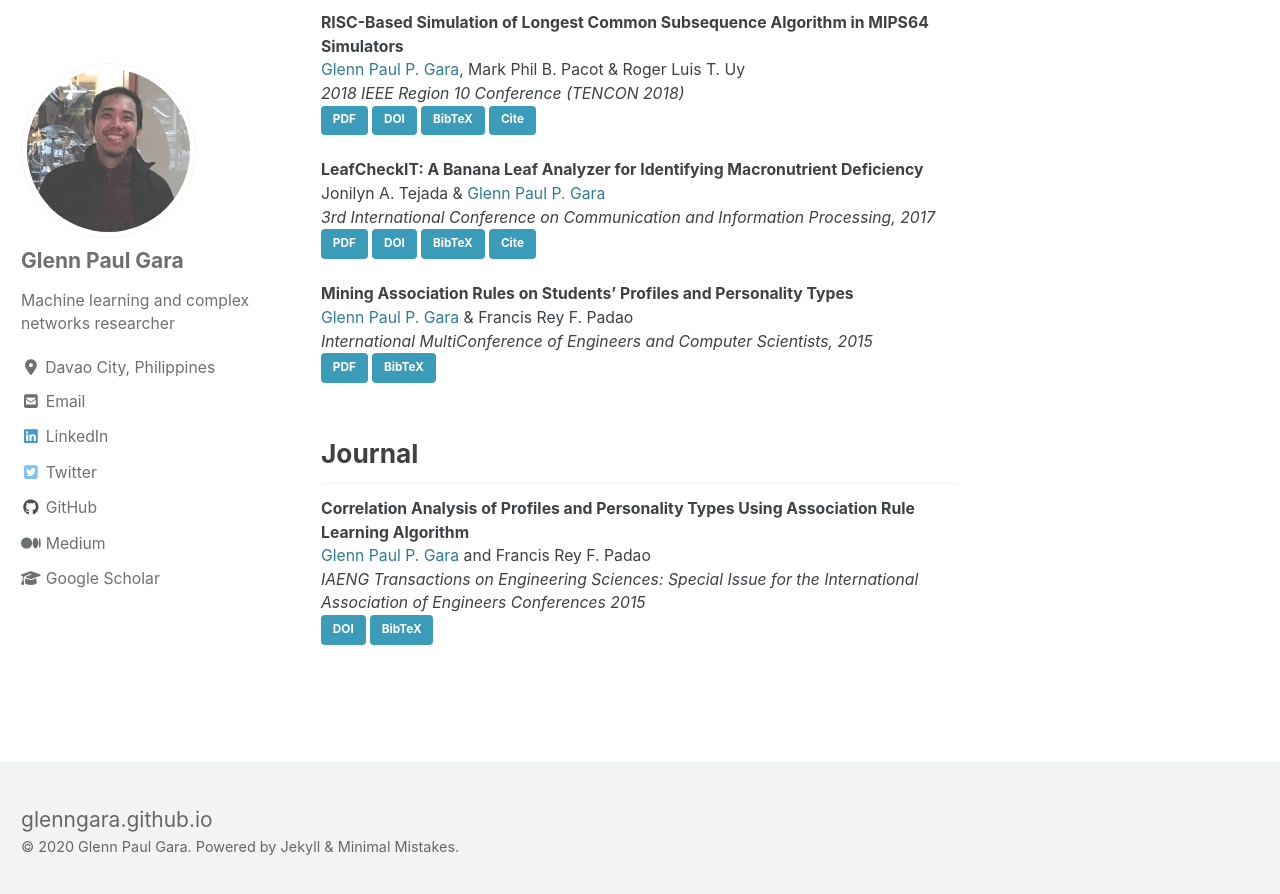
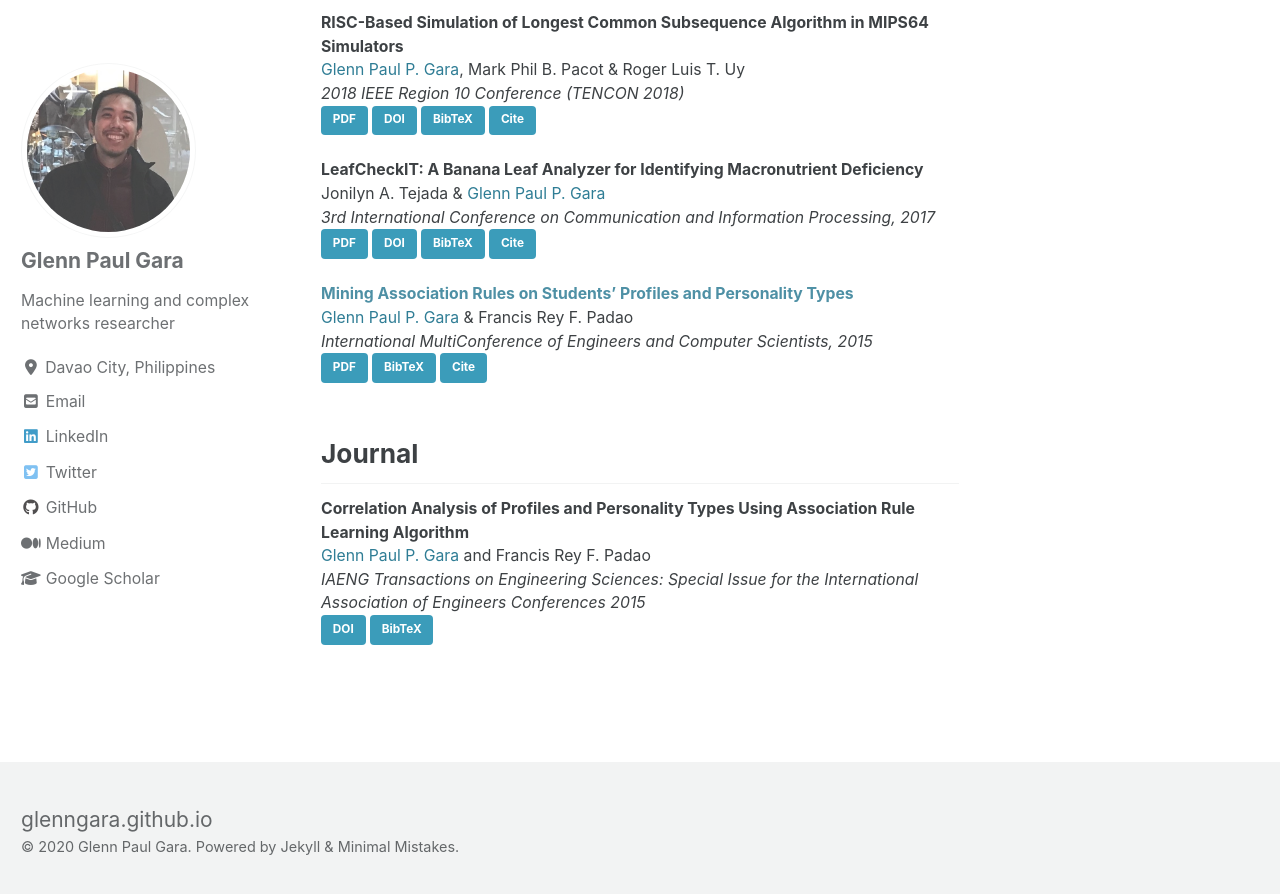
Before and after one commit to glenngara/glenngara.github.io, a Jekyll site: the page built from _pages/publications.md, in a window 1280 px wide and 900 px high, scrolled down 574 px. Shown: the top 894 px of the window. Built offline with Jekyll 4.4.1, drawn with Linux system fonts in a browser that asks for light colours; cached includes are drawn as plain includes; nearby versions of some CDN libraries.

Commit message:
Edited content

```diff
--- a/_pages/publications.md
+++ b/_pages/publications.md
@@ -38,11 +38,12 @@ Jonilyn A. Tejada & [Glenn Paul P. Gara](/)
 <a href="/publications/leafcheckit#bibtex" class="btn btn--info">BibTeX</a>
 <a href="/publications/leafcheckit#cite" class="btn btn--info">Cite</a>
 
-**Mining Association Rules on Students' Profiles and Personality Types**
-[Glenn Paul P. Gara](/) & Francis Rey F. Padao
+[**Mining Association Rules on Students' Profiles and Personality Types**]()
+[Glenn Paul P. Gara](/publications/mining-personality-types/) & Francis Rey F. Padao
 *International MultiConference of Engineers and Computer Scientists, 2015*
-<a href="/assets/files/publications/gara2015_miningassociation.pdf" class="btn btn--info">PDF</a>
-<a href="" class="btn btn--info">BibTeX</a>
+<a href="/assets/files/publications/mining-personality-types/gara2015_miningassociation.pdf" class="btn btn--info">PDF</a>
+<a href="/publications/mining-personality-types#bibtex" class="btn btn--info">BibTeX</a>
+<a href="/publications/mining-personality-types#cite" class="btn btn--info">Cite</a>
 
 Journal
 ------
```
